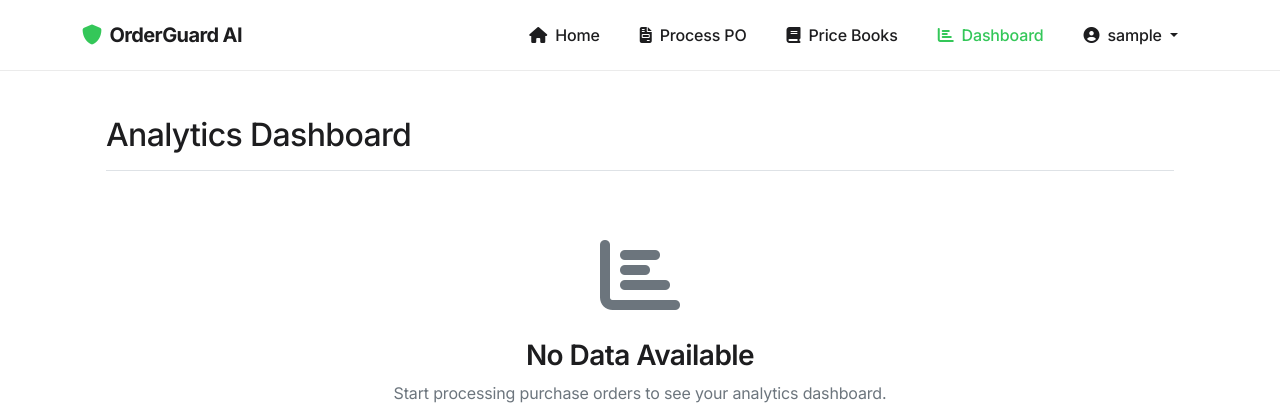
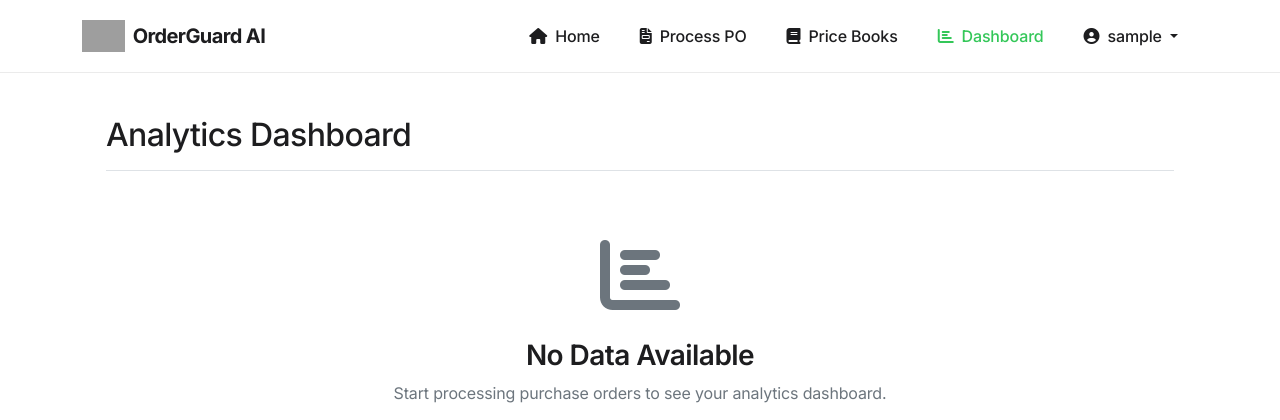
Before and after one commit to EverScale-Chris/OrderGuard-AI-v12-Turbo, a Flask app: page /dashboard in a window 1280 px wide. Shown: the top 420 px of the page. Run offline with Flask 3, Linux system fonts and the light colour scheme; the visitor is signed in with stand-in values (Sample User, id 1); data that the repository does not hold is empty; grey boxes are pictures that could not be loaded.

Commit message:
Update application logo to reflect new branding across the platform
Replaces Font Awesome shield icon with the Orderguard logo SVG in base.html.

Replit-Commit-Author: Agent
Replit-Commit-Session-Id: b8539251-333b-4de8-a581-c57a11626aa9
Replit-Commit-Screenshot-Url: https://storage.googleapis.com/screenshot-production-us-central1/03115c1c-9a7b-4da7-a6ad-ec8a412a0a10/1f7c82ca-c79e-415b-b029-0755bd2e0bba.jpg

```diff
--- a/templates/base.html
+++ b/templates/base.html
@@ -205,7 +205,7 @@
     <nav class="navbar navbar-expand-lg mb-4 fixed-top">
         <div class="container">
             <a class="navbar-brand d-flex align-items-center" href="/">
-                <i class="fas fa-shield me-2" style="color: var(--primary-green);"></i>
+                <img src="https://storage.googleapis.com/msgsndr/Bsx8BbTjgzRilG6eJe4S/media/681be733149aa97c238b03a5.svg" alt="OrderGuard AI" height="32" class="me-2">
                 <span>OrderGuard AI</span>
             </a>
             <button class="navbar-toggler" type="button" data-bs-toggle="collapse" data-bs-target="#navbarNav" aria-controls="navbarNav" aria-expanded="false" aria-label="Toggle navigation">
```
